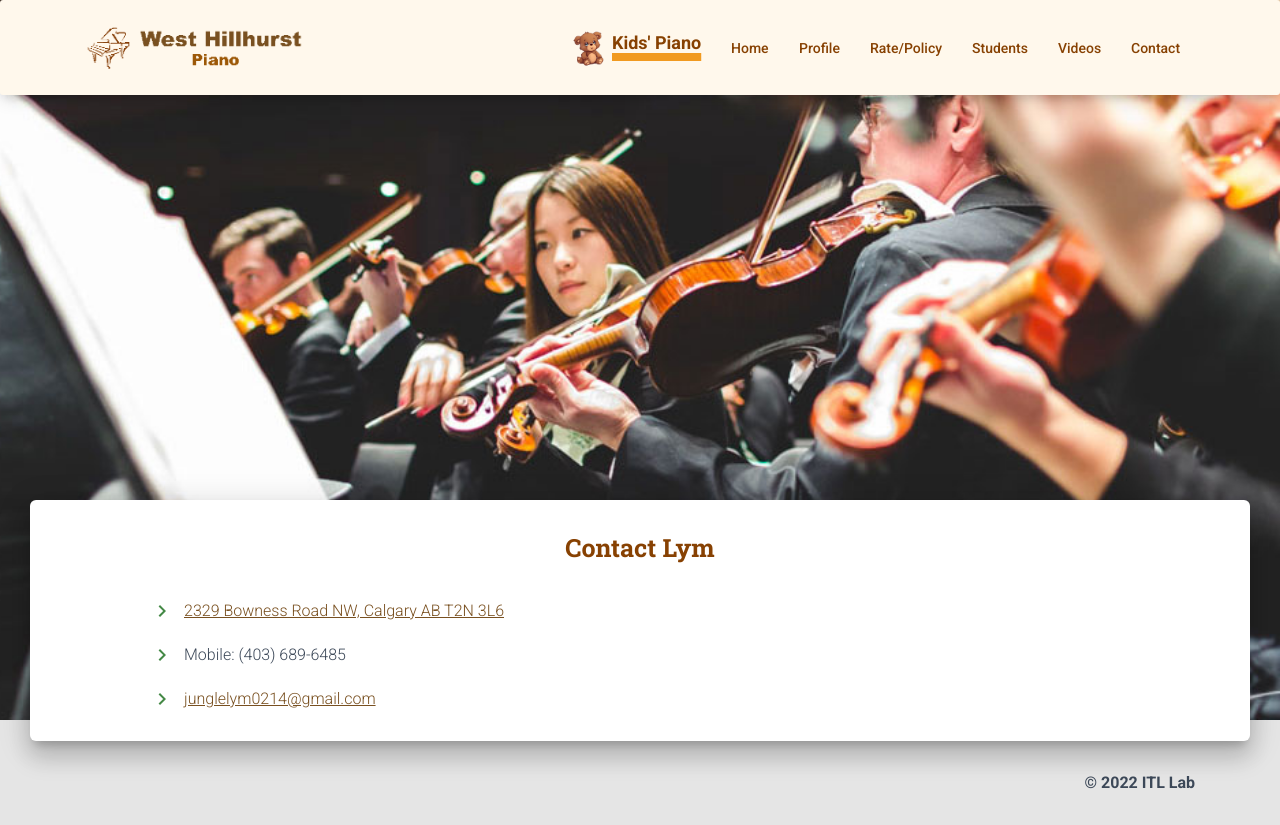
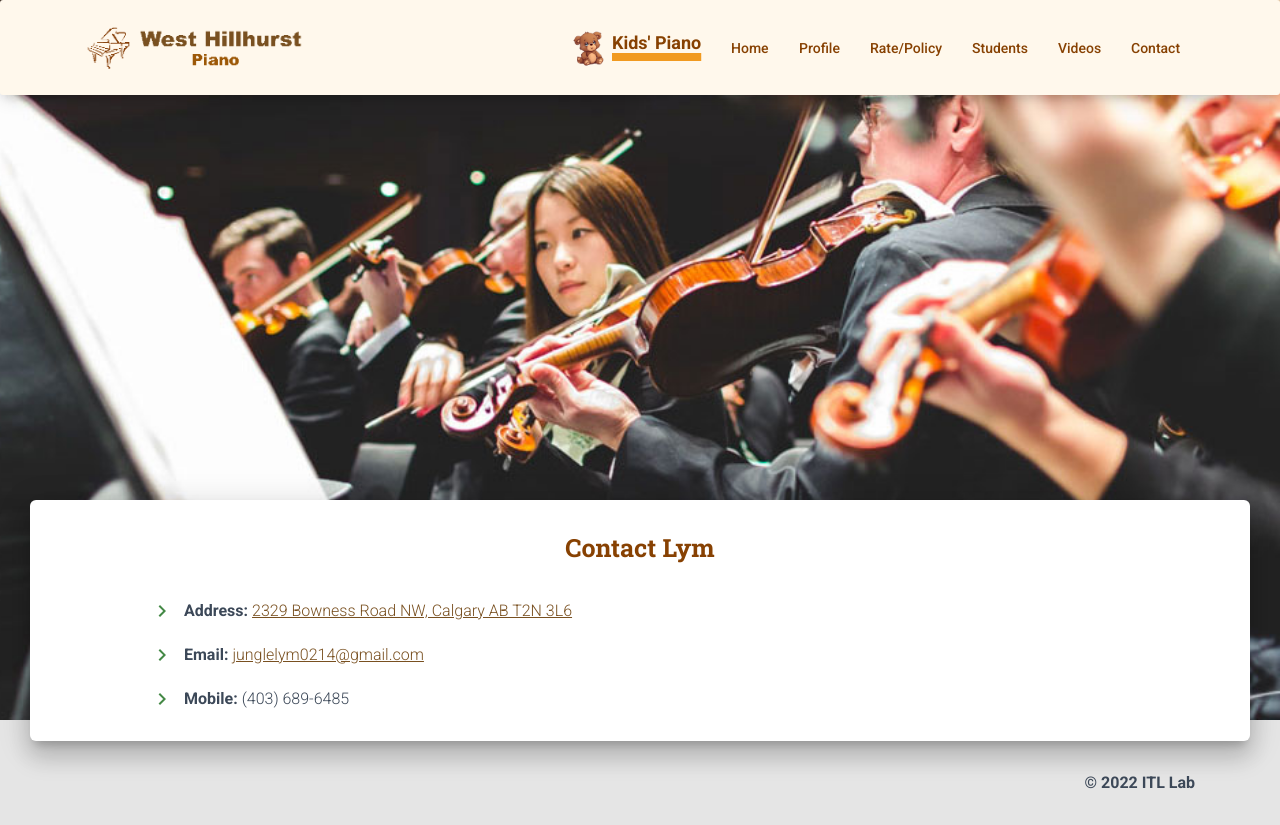
Before and after one commit to czodiac/teacherlym, a Next.js app: page /contact in a window 1280 px wide. Built offline with nearby package versions, Linux system fonts and the light colour scheme.

Commit message:
Contact us updates

```diff
--- a/pages/contact.js
+++ b/pages/contact.js
@@ -40,6 +40,7 @@ export default function ContactPage(props) {
           <div className={classes.description}>
             <div className={classes.subItem}>
               <KeyboardArrowRightIcon className={classes.chkIcon} />
+              <strong>Address: </strong>
               <a
                 target="_blank"
                 href="https://goo.gl/maps/7HfS9wBwMSRBVanz8?coh=178573&entry=tt"
@@ -48,13 +49,14 @@ export default function ContactPage(props) {
             </div>
             <div className={classes.subItem}>
               <KeyboardArrowRightIcon className={classes.chkIcon} />
-              Mobile: (403) 689-6485
+              <strong>Email: </strong>
+              <a href="mailto:junglelym0214@gmail.com" target="_blank">
+                junglelym0214@gmail.com
+              </a>
             </div>
             <div className={classes.subItem}>
               <KeyboardArrowRightIcon className={classes.chkIcon} />
-              <a href="mailto:junglelym0214@gmail.com" target="_blank">
-                junglelym0214@gmail.com
-              </a>
+              <strong>Mobile: </strong> (403) 689-6485
             </div>
           </div>
         </div>
```
